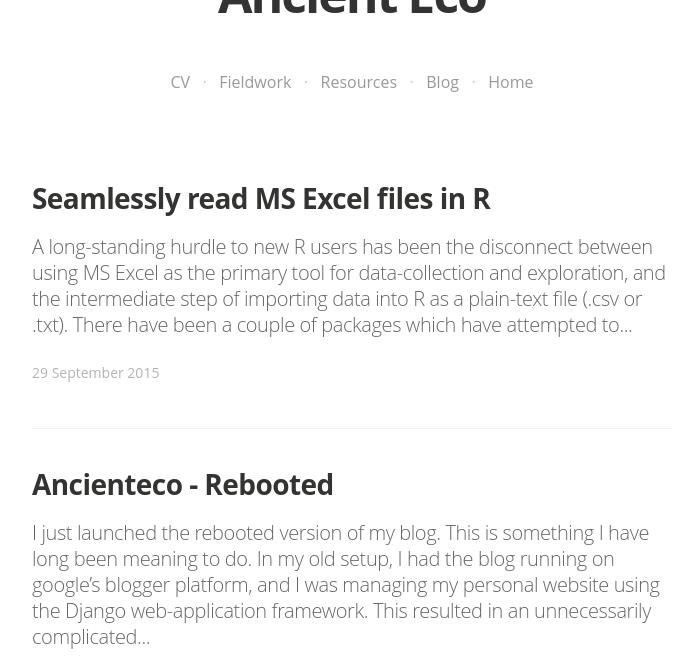
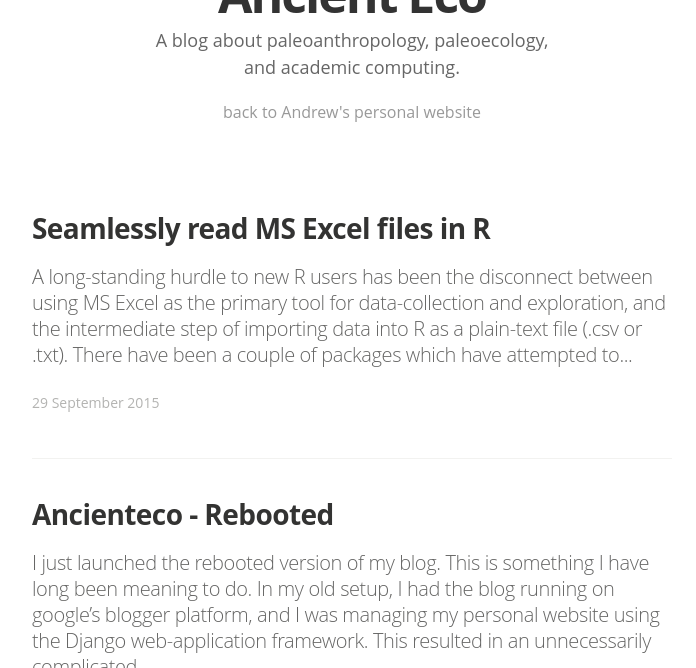
Before and after one commit to wabarr/personal, a Jekyll site: the page built from ancienteco/index.html, in a window 1280 px wide and 900 px high, scrolled down 333 px, cut to the strip 232-900 px from the top of the window. Shown: the whole strip, without its empty margins (288-984 px from the left). Built offline with Jekyll 4.4.1, drawn with Linux system fonts in a browser that asks for light colours; nearby versions of some CDN libraries; some web fonts are replaced; Markdown is read by kramdown in place of the engine named in the settings; the list of posts is cut into pages by our own code; some of the changed text lies outside the part shown.

Commit message:
change blog header

```diff
--- a/ancienteco/index.html
+++ b/ancienteco/index.html
@@ -11,8 +11,8 @@
 <header class="blog-header">
 
     <h1 class="blog-title">Ancient Eco</h1>
-    <br><br>
-    {% include social_and_pagelinks.html %}
+    <div class="blog-description">A blog about paleoanthropology, paleoecology, <br>and academic computing.</div>
+    <div class="custom-links"><a href="{{site.baseurl}}/">back to Andrew's personal website</a></div>
 </header>
 
 
```
